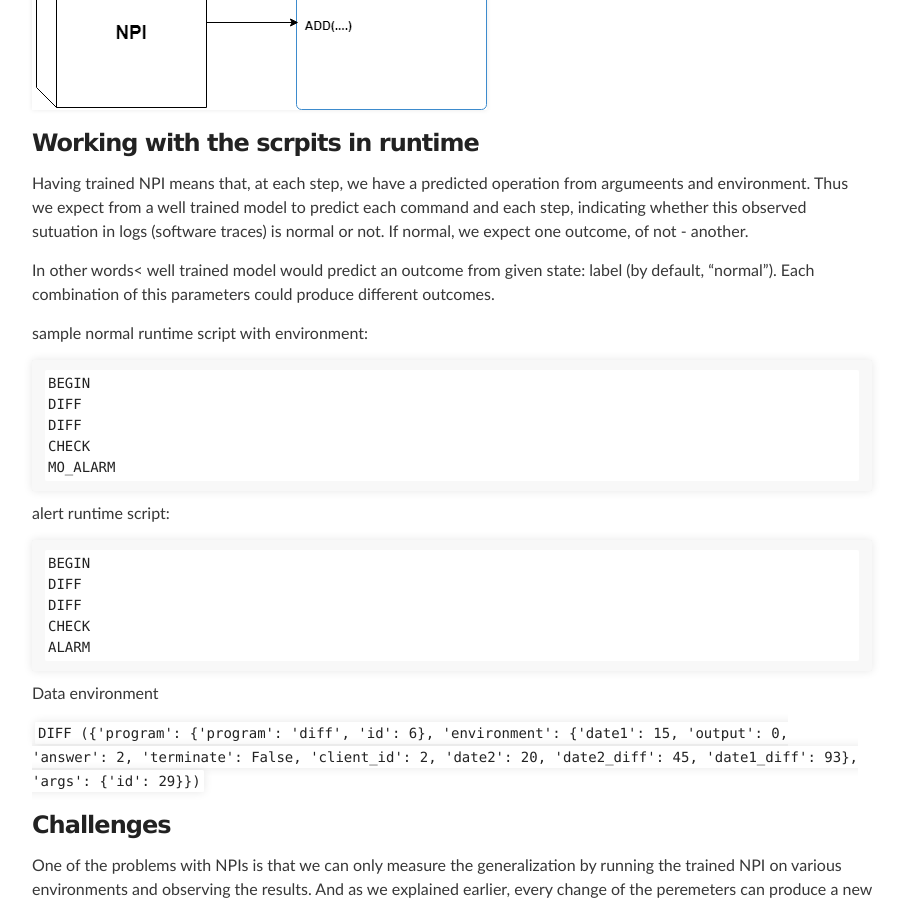
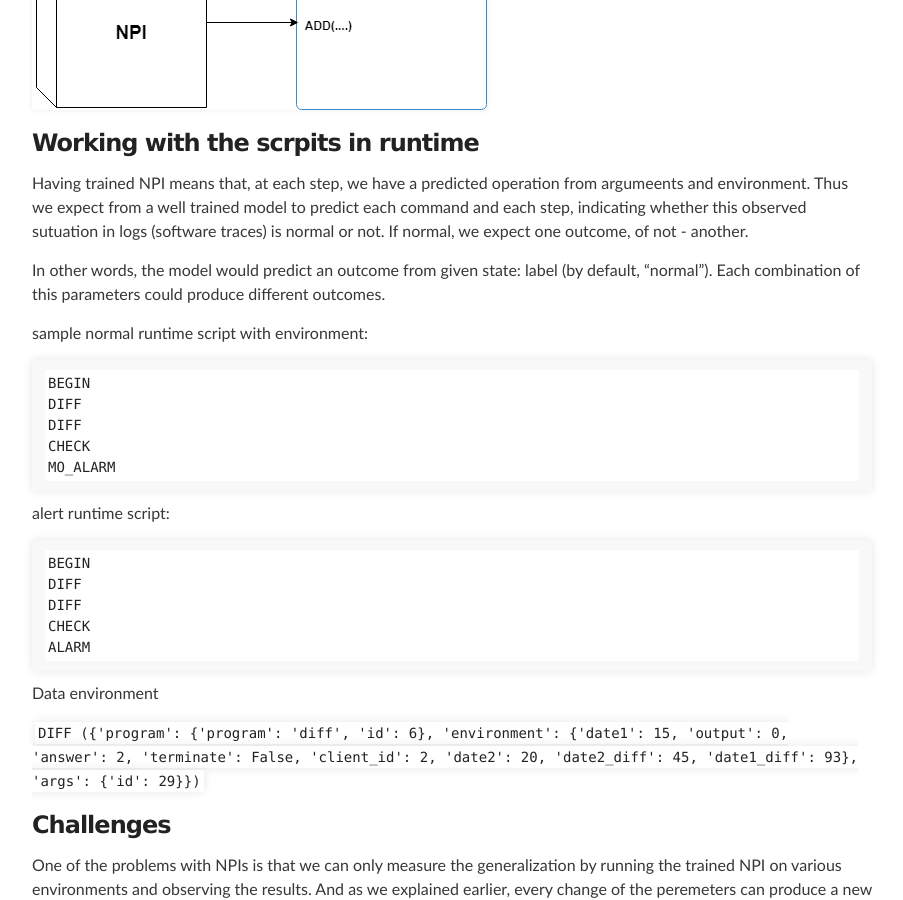
Before and after one commit to ThousandMonkeysTypewriter/ThousandMonkeysTypewriter.github.io, a Jekyll site: the page scripts/index.html, which Jekyll copies as it is, in a window 1280 px wide and 900 px high, scrolled down 3668 px. Shown: the whole window, without its empty margins (188-1091 px from the left). Built offline with Jekyll 4.4.1, drawn with Linux system fonts in a browser that asks for light colours.

Commit message:
Update index.html

```diff
--- a/scripts/index.html
+++ b/scripts/index.html
@@ -89,7 +89,7 @@
 
 <p>Having trained NPI means that, at each step, we have a predicted operation from argumeents and environment. Thus we expect from a well  trained model to predict each command and each step, indicating whether this observed sutuation in logs (software traces) is normal or not. If normal, we expect one outcome, of not - another.</p>
 
-<p>In other words&lt; well trained model would predict an outcome from given state: label (by default, “normal”). Each combination of this parameters could produce different outcomes.</p>
+<p>In other words, the model would predict an outcome from given state: label (by default, “normal”). Each combination of this parameters could produce different outcomes.</p>
 
 <p>sample normal runtime script with environment:</p>
 
```
